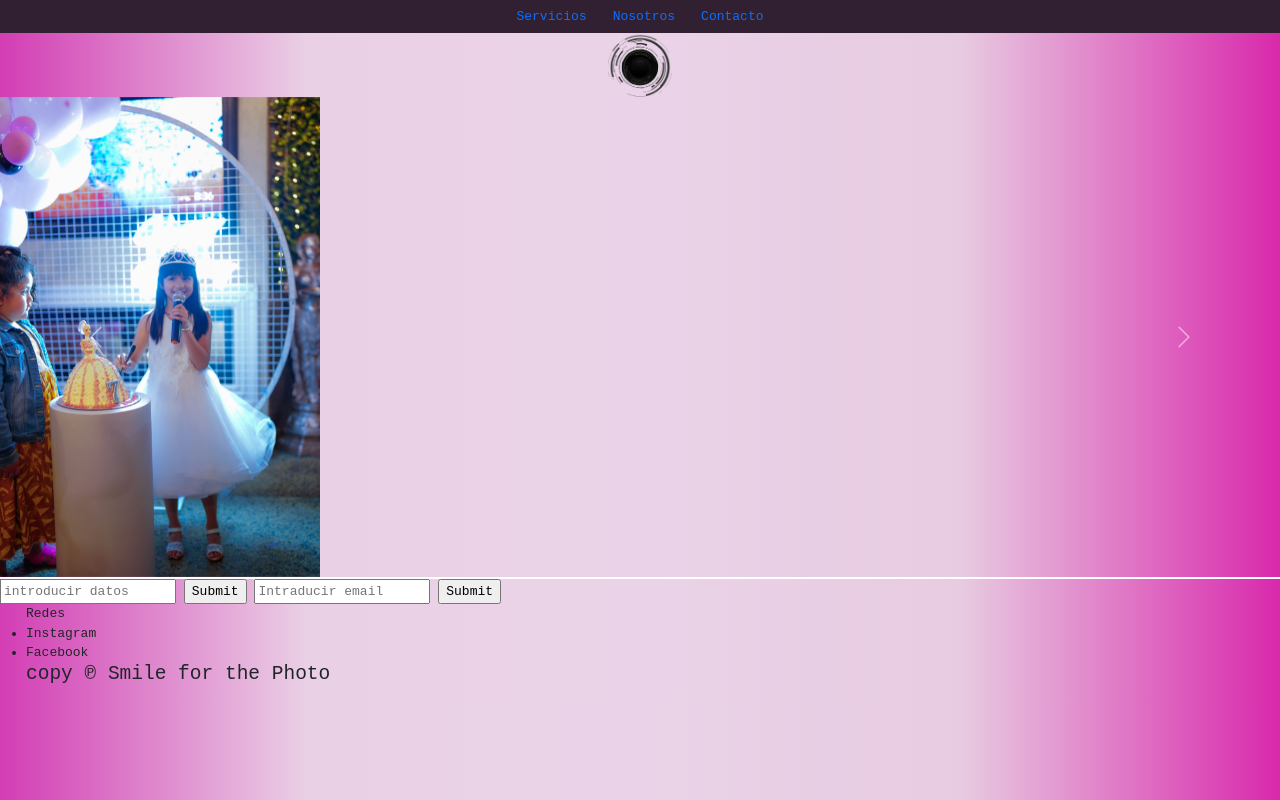
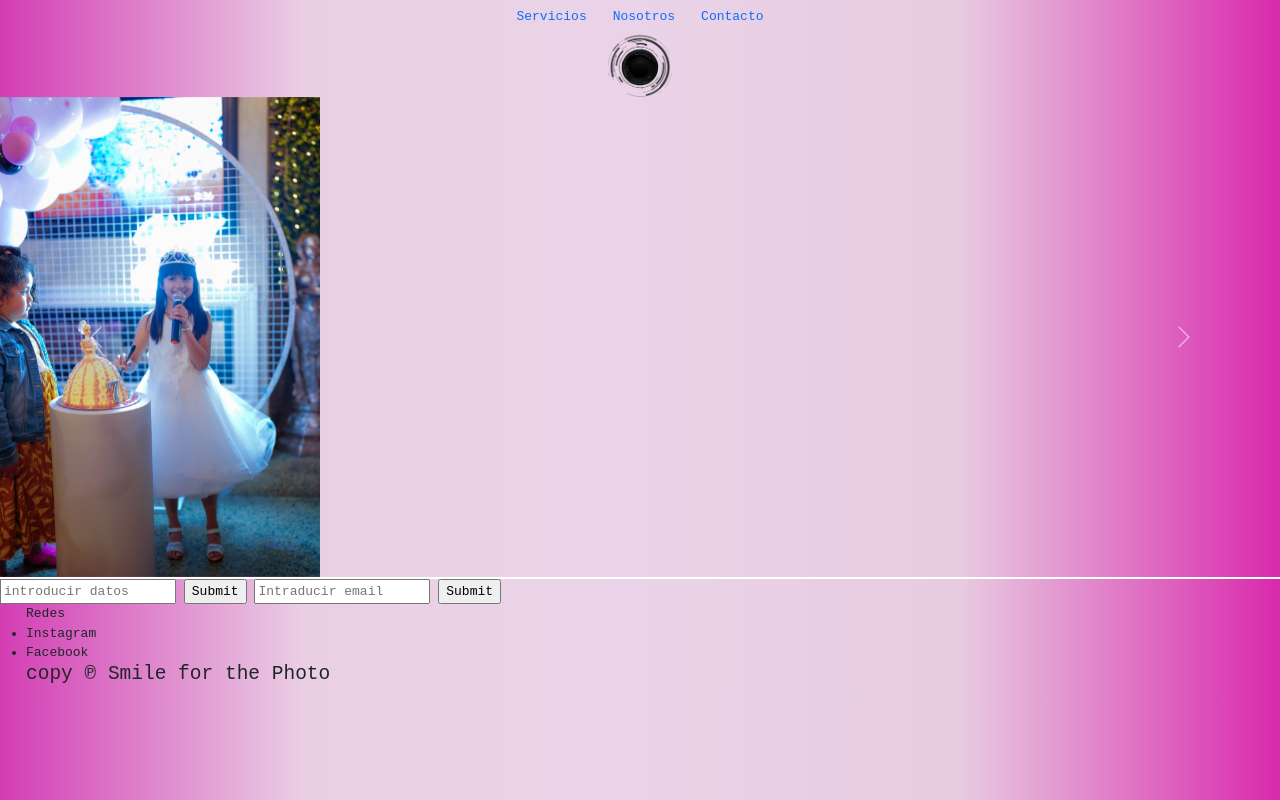
Before and after one commit to launoealarcon/TrabajoFinal, a plain HTML site: page TrabajoFinal/index.html in a window 1280 px wide. Drawn offline with nearby package versions, Linux system fonts and the light colour scheme.

Commit message:
Update style.css

```diff
--- a/TrabajoFinal/css/style.css
+++ b/TrabajoFinal/css/style.css
@@ -41,6 +41,3 @@ img{
     display: flex;
     justify-content: center;
 }
-.nav.justify-content-center{
-    background-color: rgb(49, 32, 49);
-}
```
